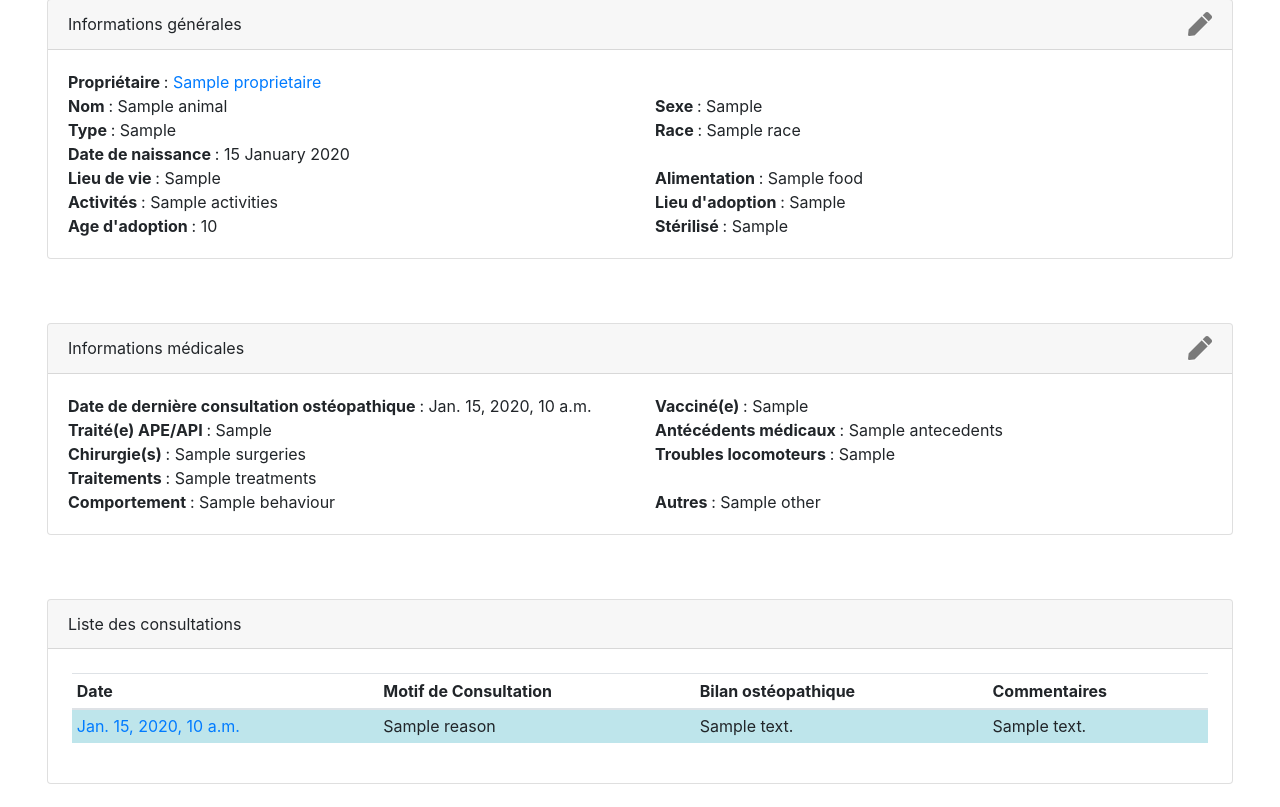
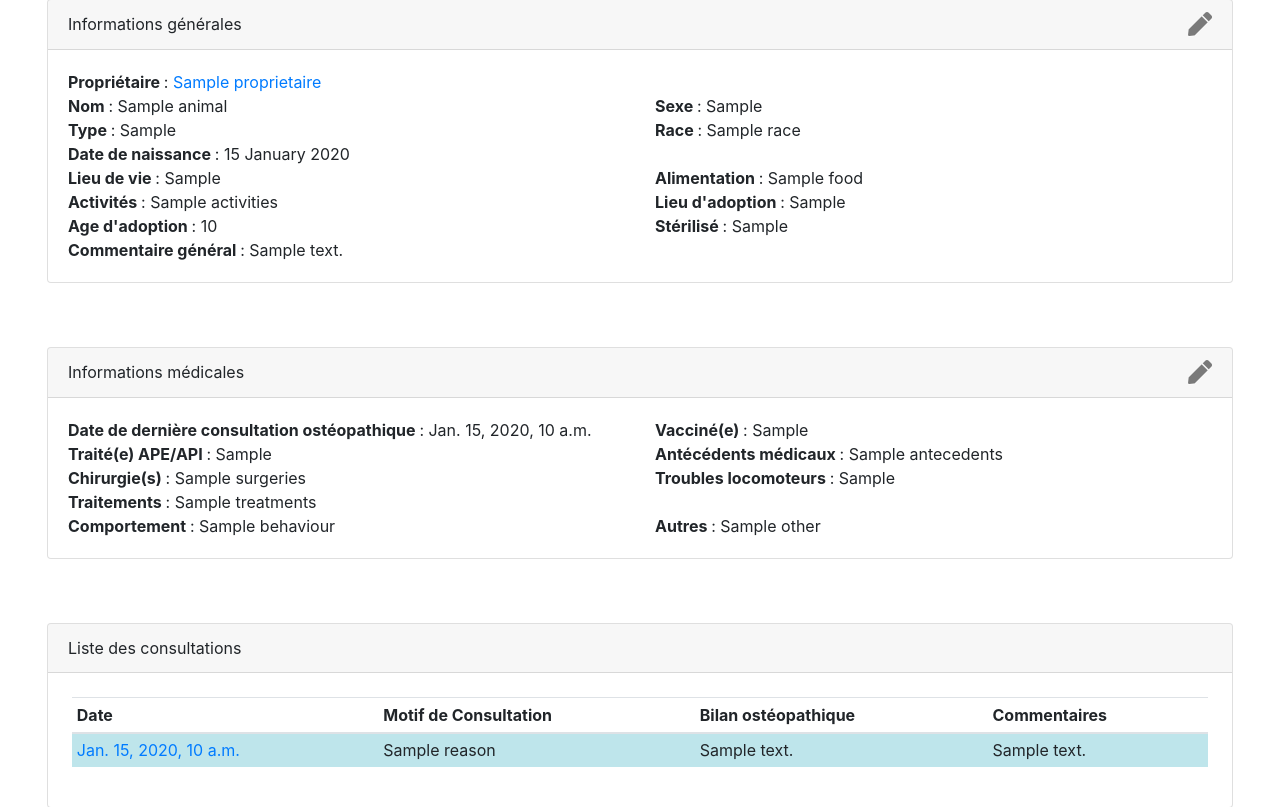
Before and after one commit to clementine-per/osteo, a Django app: template templates/gestion/animal/animal_detail.html in a window 1280 px wide. Shown: the part 135-942 px from the top of the page. Run offline with Django 3.2, Linux system fonts and the light colour scheme; the template is opened without the code that fills it: most values are stand-ins (such as "Sample title", 1, 10 or a date in 2020); some libraries are stand-ins or nearby versions.

Commit message:
modifications

```diff
--- a/gestion/forms/animal.py
+++ b/gestion/forms/animal.py
@@ -29,6 +29,7 @@ class AnimalForm(ModelForm):
             "living_place",
             "food",
             "activities",
+            "comment",
             "origin",
             "birth_date",
             "adoption_age",
--- a/gestion/models/animal.py
+++ b/gestion/models/animal.py
@@ -42,7 +42,7 @@ class MedicalInfo(models.Model):
         verbose_name="Traité(e) APE/API",
         choices=[(tag.name, tag.value) for tag in OuiNonChoice],
     )
-    antecedents = models.TextField(verbose_name="Antécédents médicaux", max_length=300, blank=True)
+    antecedents = models.TextField(verbose_name="Antécédents médicaux", max_length=500, blank=True)
     surgeries = models.TextField(verbose_name="Chirurgie(s)", max_length=300, blank=True)
     locomotor_disorders = models.CharField(verbose_name="Troubles locomoteurs", max_length=300, blank=True)
     treatments = models.TextField(verbose_name="Traitements", max_length=300, blank=True)
@@ -61,6 +61,7 @@ class Animal(models.Model):
         max_length=50,
         choices=[(tag.name, tag.value) for tag in OriginChoice],
     )
+    comment = models.TextField(verbose_name="Commentaire", blank=True, max_length=200)
     birth_date = models.DateField(verbose_name="Date de naissance", null=True, blank=True)
     adoption_age = models.CharField(verbose_name="Age d'adoption", max_length=50, blank=True)
     sex = models.CharField( verbose_name="Sexe",
--- a/gestion/models/person.py
+++ b/gestion/models/person.py
@@ -6,7 +6,7 @@ class Person(models.Model):
     update_date = models.DateField(verbose_name="Date de mise à jour", auto_now=True)
     first_name = models.CharField(verbose_name="Prénom",max_length=30)
     last_name = models.CharField(verbose_name="Nom",max_length=150)
-    email = models.EmailField(max_length=150)
+    email = models.EmailField(max_length=150, blank=True)
     address = models.CharField(verbose_name="Adresse", max_length=500)
     postal_code_regex = RegexValidator(
         regex="^[0-9]*$", message="Veuillez entrer un code postal valide."
--- a/templates/gestion/animal/animal_detail.html
+++ b/templates/gestion/animal/animal_detail.html
@@ -61,6 +61,11 @@
                     </div>
                     <div class="col-sm-6">
                         <strong> Stérilisé </strong> :  {{ animal.get_sterilised_display }} <br>
+                    </div>
+                </div>
+                <div class="row">
+                    <div class="col">
+                        <strong> Commentaire général </strong> :  {{ animal.comment }} <br>
                     </div>
                 </div>
             </div>
```
Also changed, not shown: 1 other file.
